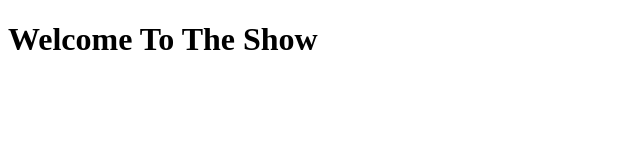
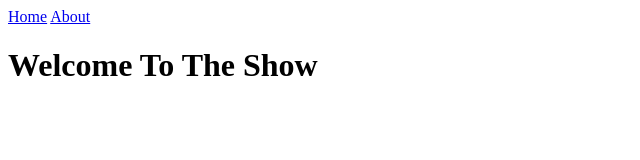
Before and after one commit to DreMukare/git_and_github_deepdive, a plain HTML site: page index.html in a window 1280 px wide. Shown: the whole page, without its empty margins (0-640 px from the left). Drawn offline with Linux system fonts and the light colour scheme.

Commit message:
feat: added nav buttons

```diff
--- a/index.html
+++ b/index.html
@@ -5,7 +5,12 @@
     <meta name="viewport" content="width=device-width, initial-scale=1.0" />
     <title>Document</title>
   </head>
+
   <body>
+    <nav>
+      <a href="/">Home</a>
+      <a href="/about">About</a>
+    </nav>
     <h1>Welcome To The Show</h1>
   </body>
 </html>
```
